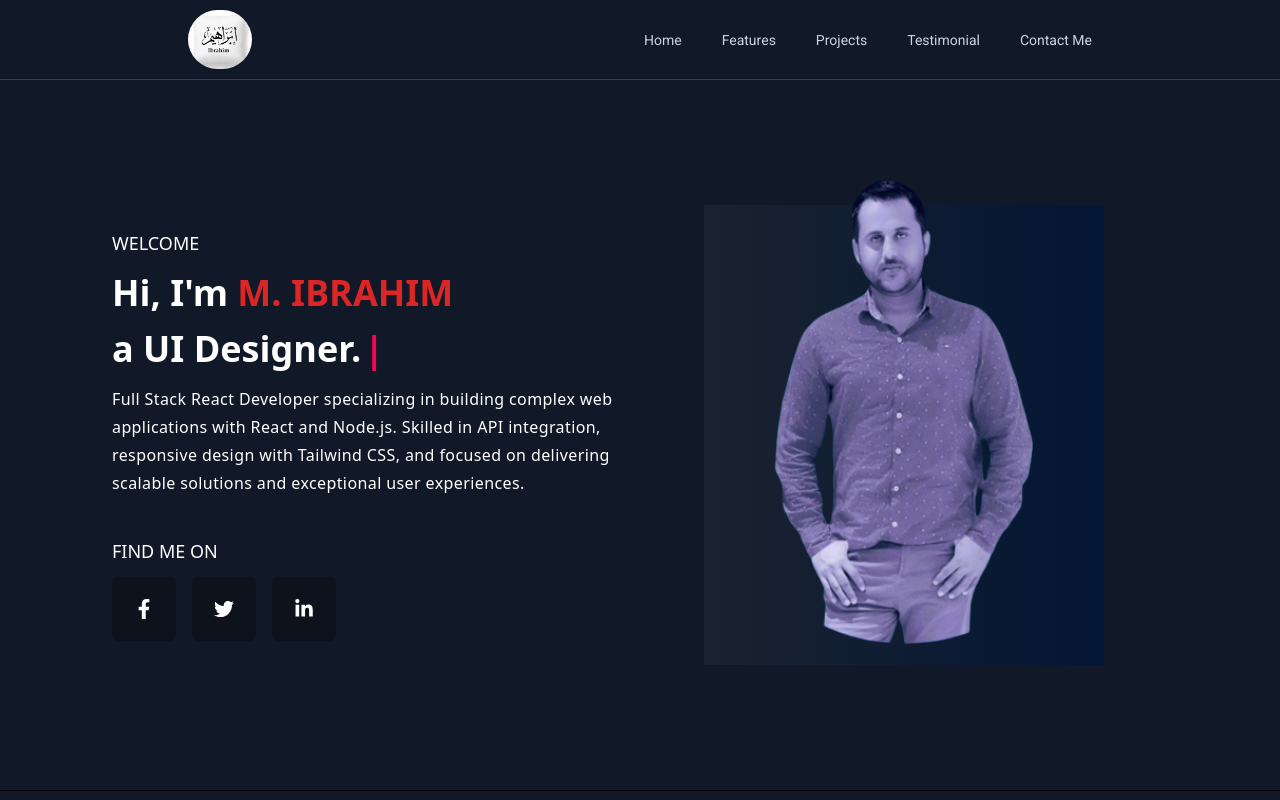
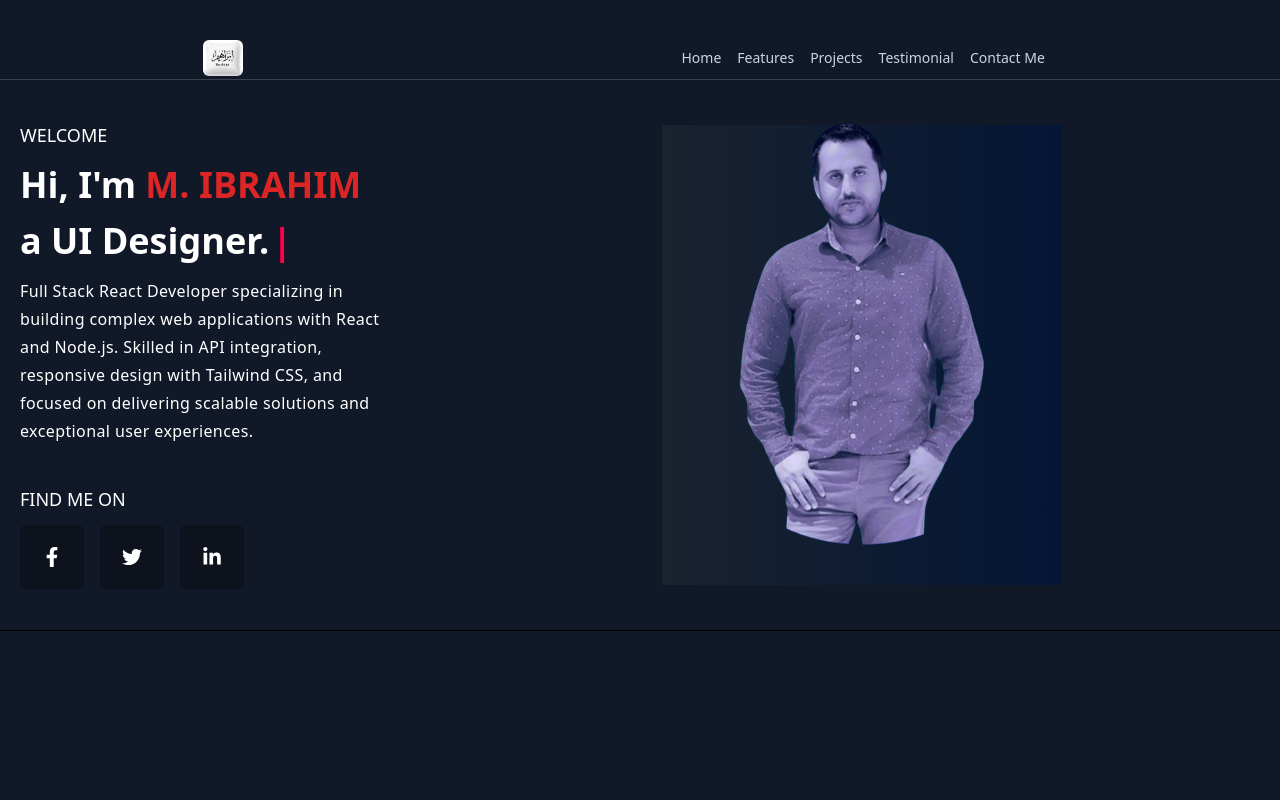
Before and after one commit to ibrahim-49/portfolio-site, a React (Vite) app: page / in a window 1280 px wide. Shown: the top 800 px of the page. Built offline with nearby package versions, Linux system fonts and the light colour scheme.

Commit message:
Navbar and banner resposive

```diff
--- a/src/App.jsx
+++ b/src/App.jsx
@@ -15,11 +15,11 @@ function App() {
       <div className="max-w-screen-2xl mx-auto">
         <Navbar />
         <Banner />
-        <Features />
+        {/* <Features />
         <Projects />
         <Testimonial />
         <Contact />
-        <Footer />
+        <Footer /> */}
       </div>
     </>
   );
--- a/src/components/banner/Banner.jsx
+++ b/src/components/banner/Banner.jsx
@@ -15,9 +15,9 @@ const Banner = () => {
   return (
     <section
       id="home"
-      className="w-full flex items-center py-20 px-28 max-w-screen-xl mx-auto border-b-[1px] border-b-black"
+      className="w-full flex flex-col-reverse md:flex-row md:gap-10 items-center px-5 max-w-screen-xl mx-auto border-b-[1px] border-b-black"
     >
-      <div className="w-1/2">
+      <div className="w-full md:w-1/2 md:pr-5">
         <div className="flex flex-col gap-4 text-white">
           <h3 className="text-lg font-normal">WELCOME</h3>
           <h1 className="text-4xl font-bold">
@@ -55,11 +55,11 @@ const Banner = () => {
         </div>
       </div>
 
-      <div className="w-1/2 flex justify-center items-center ">
+      <div className="w-full flex justify-center items-center ">
         <img
           src={HeroImage}
           alt="Hero"
-          className="bannnerss w-auto h-[550px] z-10"
+          className="bannnerss w-auto h-[550px] z-10 object-scale-down"
         />
         <div className="bottom-55 absolute w-[400px] h-[460px] bg-gradient-to-r from-[#1a222f] to-[#031635] sha-shadowOne justify-center items-center"></div>
       </div>
--- a/src/components/footer/Footer.jsx
+++ b/src/components/footer/Footer.jsx
@@ -43,19 +43,19 @@ const Footer = () => {
           <h1 className="text-red-500 font-bold text-xl ">Resources</h1>
 
           <p className="mt-2">
-            <a href="#About">Athuntication</a>
+            <a href="#Athuntication">Athuntication</a>
           </p>
 
           <p className="mt-2">
-            <a href="#Portfolio">System Status</a>
+            <a href="#System Status">System Status</a>
           </p>
 
           <p className="mt-2">
-            <a href="#Services">Terms of Services</a>
+            <a href="#Terms of Services">Terms of Services</a>
           </p>
 
           <p className="mt-2">
-            <a href="#Blogs">Pricing</a>
+            <a href="#Pricing">Pricing</a>
           </p>
         </div>
       </div>
@@ -64,17 +64,17 @@ const Footer = () => {
           <h1 className="text-red-500 font-bold text-xl ">Developers</h1>
 
           <p className="mt-2">
-            <a href="#About">Documentation</a>
+            <a href="#Documentation">Documentation</a>
           </p>
 
           <p className="mt-2">
-            <a href="#Portfolio">API Reference</a>
+            <a href="#API Reference">API Reference</a>
           </p>
           <p className="mt-2">
-            <a href="#Blogs">Open Source</a>
+            <a href="#Open Source">Open Source</a>
           </p>
           <p className="mt-2">
-            <a href="#Services">Support</a>
+            <a href="#Support">Support</a>
           </p>
         </div>
       </div>
--- a/src/components/navbar/Navbar.jsx
+++ b/src/components/navbar/Navbar.jsx
@@ -1,17 +1,27 @@
-import React from "react";
+import React, { useState } from "react";
 import { Link } from "react-scroll";
 import { navLinksdata } from "../../constant/index";
+import { TfiMenuAlt } from "react-icons/tfi";
 import { Logo } from "../../assets/index";
 
 const Navbar = () => {
+  const [showMenu, setShowMenu] = useState(false);
+  console.log(showMenu);
   return (
-    <div className="flex w-full h-20 bg-gray-900 sticky top-0 z-50 items-center justify-around border-b-[1px] border-b-gray-700">
-      <div className="w-20 ">
-        <img src={Logo} alt="logo" className="w-16 rounded-full" />
+    <div className="flex w-full flex-wrap h-20 bg-gray-900 sticky top-0 z-50 items-center justify-around border-b-[1px] border-b-gray-700">
+      <div className="w-10">
+        <img src={Logo} alt="logo" className="w-16 rounded-md" />
       </div>
 
-      <div>
-        <ul className="flex items-center gap-10 font-navbarFont text-sm ">
+      <span
+        onClick={() => setShowMenu(!showMenu)}
+        className="text-4xl p-2 md:hidden w-10 h-10 inline-flex items-center justify-center cursor-pointer rounded-full bg-black text-white"
+      >
+        <TfiMenuAlt />
+      </span>
+      <ul
+        className={`md:inline-flex gap-4 py-12 px-8 text-sm ${showMenu ? "flex flex-col w-full" : "hidden"}`}
+      >
         {navLinksdata.map((navlink) => (
           <li
             className="text-slate-300 duration-300 hover:text-red-600 cursor-pointer"
@@ -30,7 +40,10 @@ const Navbar = () => {
           </li>
         ))}
       </ul>
-      </div>
+
+      {/* {showMenu && (
+          <div className="w-[80%] overflow-scroll h-screen absolute top-0 left-0 bg-red-900 p-4 text-white"></div>
+        )} */}
     </div>
   );
 };
--- a/src/index.css
+++ b/src/index.css
@@ -25,3 +25,7 @@ body {
      duration-300;
   }
 }
+
+/* .scrollbar-hide::-webkit-scrollbar {
+  display: none;
+} */
--- a/tailwind.config.js
+++ b/tailwind.config.js
@@ -3,6 +3,17 @@ export default {
   content: ["./index.html", "./src/**/*.{js,ts,jsx,tsx}"],
   theme: {
     extend: {
+      screens: {
+        xs: "320px",
+        sm: "375",
+        sml: "500px",
+        md: "667px",
+        mdl: "768px",
+        lg: "960px",
+        lgl: "1024px",
+        xl: "1280px",
+      },
+
       fontFamily: {
         bodyFont: ["Poppins", "sans-serif"],
         titleFont: ["Montserrat", "sans-serif"],
```
Lines whose indentation alone changed are shown as unchanged.
